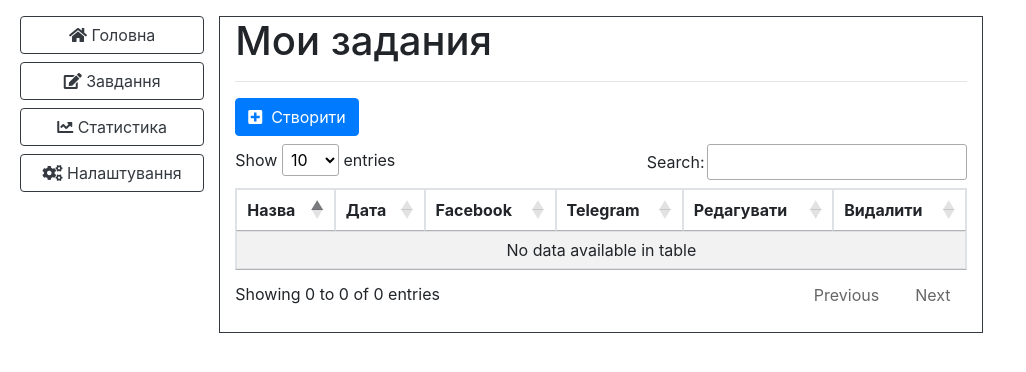
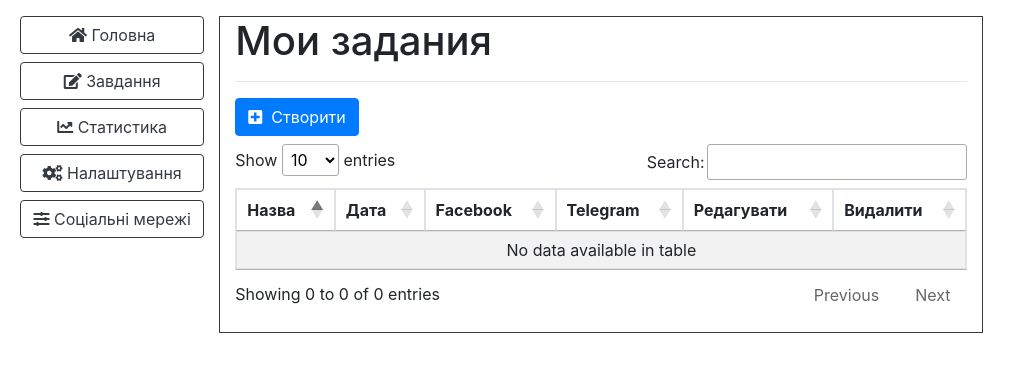
Before and after one commit to shevchenkodim/Auto-posting-service, a Django app: page /studio/tasks/ in a window 1280 px wide. Shown: the part 70-442 px from the top of the page, without its empty margins (0-1026 px from the left). Run offline with Django 3.2, Linux system fonts and the light colour scheme; the visitor is signed in with stand-in values (Sample User, id 1); data that the repository does not hold is empty; some libraries are stand-ins or nearby versions.

Commit message:
Improve urls in project and Create page Social Network
:Release Notes:

:Detailed Notes:

:Testing Performed:
No tests

:QA Notes:

:Issues Addressed:

Signed-off-by: Shevchenko Dmytro <dimashevchenko10021999@gmail.com>

```diff
--- a/first_page/urls.py
+++ b/first_page/urls.py
@@ -1,6 +1,7 @@
 from django.urls import path
 from . import views
 
+app_name = 'first_page'
 urlpatterns = [
     path('', views.page, name="first_page")
 ]
--- a/studio/urls.py
+++ b/studio/urls.py
@@ -1,7 +1,8 @@
 from django.urls import path
-from .views import Studio, Tasks, Taskscreate, Taskupdate, Statistics, Settings
+from .views import Studio, Tasks, Taskscreate, Taskupdate, Statistics, Settings, SocialNetworkPage
 from . import views
 
+app_name = 'studio'
 urlpatterns = [
     path('',                         Studio.as_view(),      name="studio"),
     path('profile/save',             views.saveprofile,     name='saveprofile'),
@@ -17,4 +18,5 @@ urlpatterns = [
     path('settings/delete/telegram', views.deletetelegram,  name="settingsdeletetelegram"),
     path('settings/create/facebbok', views.createfacebook,  name="settingscreatefacebook"),
     path('settings/delete/facebbok', views.deletefacebook,  name="settingsdeletefacebook"),
+    path('social-network',           SocialNetworkPage.as_view(), name="social_network_page"),
 ]
--- a/studio/views.py
+++ b/studio/views.py
@@ -40,6 +40,14 @@ def saveprofile(request):
         response_data = {'_code' : 1, '_status' : 'no' }
 
     return JsonResponse(response_data)
+
+
+class SocialNetworkPage(TemplateView):
+    template_name = "studio/social_network.html"
+
+    def get(self, request, *args, **kwargs):
+        return render(request, self.template_name)
+
 
 class Tasks(TemplateView):
     template_name = "studio/tasks.html"
--- a/templates/navbar.html
+++ b/templates/navbar.html
@@ -1,9 +1,9 @@
 <nav class="navbar navbar-static-top navbar-light bg-faded">
-  <a href="/" class="navbar-brand">Auto posting</a>
+  <a href="{% url 'first_page:first_page' %}" class="navbar-brand">Auto posting</a>
   <ul class="nav navbar-nav">
      {% if user.is_active %}
          <li class="nav-item">
-           <a class="nav-link" href="/studio/">Студія<span class="sr-only">(current)</span></a>
+           <a class="nav-link" href="{% url 'studio:studio' %}">Студія<span class="sr-only">(current)</span></a>
          </li>
          <li class="nav-item">
            <a class="nav-link" href="/logout/">Вихід<span class="sr-only">(current)</span></a>
--- a/templates/studio/main.html
+++ b/templates/studio/main.html
@@ -5,7 +5,7 @@
     <div class="portlet-body">
         <div class="row mb-3">
             <input name="csrf_token" type="hidden" id="csrf_token" value="{{ csrf_token }}">
-            <input type="hidden" id="url" value="{% url 'saveprofile' %}"/>
+            <input type="hidden" id="url" value="{% url 'studio:saveprofile' %}"/>
             <div class="col-6">
                 <h3>Ваш акаунт</h3>
                 <div class="img d-flex justify-content-center">
--- a/templates/studio/navbarstudio.html
+++ b/templates/studio/navbarstudio.html
@@ -1,5 +1,5 @@
 <nav class="navbar navbar-dark bg-dark">
-  <a href="/" class="navbar-brand">Auto posting</a>
+  <a href="{% url 'first_page:first_page' %}" class="navbar-brand">Auto posting</a>
   <form class="form-inline">
     <input class="form-control mr-sm-2" type="search" placeholder="Пошук" aria-label="Search">
     <button class="btn btn-outline-success my-2 my-sm-0" type="submit">Пошук</button>
--- a/templates/studio/studio_menu.html
+++ b/templates/studio/studio_menu.html
@@ -1,14 +1,17 @@
 <ul class="list-unstyled navbar-nav ml-1 bg-black">
     <li class="nav-item mt-2">
-      <a class="btn btn-outline-dark btn-block" href="/studio"><i class="fas fa-home"></i> Головна</a>
+      <a class="btn btn-outline-dark btn-block" href="{% url 'studio:studio' %}"><i class="fas fa-home"></i> Головна</a>
     </li>
     <li class="nav-item mt-2">
-      <a class="btn btn-outline-dark btn-block" href="/studio/tasks/"><i class="far fas fa-edit"></i> Завдання</a>
+      <a class="btn btn-outline-dark btn-block" href="{% url 'studio:tasks' %}"><i class="far fas fa-edit"></i> Завдання</a>
     </li>
     <li class="nav-item mt-2">
-      <a class="btn btn-outline-dark btn-block" href="/studio/statistics/"><i class="fas fa-chart-line"></i> Статистика</a>
+      <a class="btn btn-outline-dark btn-block" href="{% url 'studio:statistics' %}"><i class="fas fa-chart-line"></i> Статистика</a>
     </li>
     <li class="nav-item mt-2">
-      <a class="btn btn-outline-dark btn-block" href="/studio/settings/"><i class="fas fa-cogs"></i> Налаштування</a>
+      <a class="btn btn-outline-dark btn-block" href="{% url 'studio:settings' %}"><i class="fas fa-cogs"></i> Налаштування</a>
+    </li>
+    <li class="nav-item mt-2">
+      <a class="btn btn-outline-dark btn-block" href="{% url 'studio:social_network_page' %}"><i class="fas fa-sliders-h"></i> Соціальні мережі</a>
     </li>
 </ul>
--- a/templates/studio/task_create.html
+++ b/templates/studio/task_create.html
@@ -48,7 +48,7 @@
             </select>
         </div>
     </div>
-    <input type="hidden" id="url_add_task" value="{% url 'taskcreatenew' %}"/>
+    <input type="hidden" id="url_add_task" value="{% url 'studio:taskcreatenew' %}"/>
     <div class="mt-3 mb-3">
         <button type="button" class="addtaskpost btn btn-primary">Додати на виконання</button>
     </div>
--- a/templates/studio/task_update.html
+++ b/templates/studio/task_update.html
@@ -57,7 +57,7 @@
             </select>
         </div>
     </div>
-    <input type="hidden" id="url_update_task" value="{% url 'taskupdatesave' pk=post.id %}"/>
+    <input type="hidden" id="url_update_task" value="{% url 'studio:taskupdatesave' pk=post.id %}"/>
     <div class="mt-3 mb-3">
         <button type="button" class="updtaskpost btn btn-primary">Зберегти зміни</button>
     </div>
--- a/templates/studio/tasks.html
+++ b/templates/studio/tasks.html
@@ -3,9 +3,9 @@
 
 {% block content %}
     <h1>Мои задания</h1><hr>
-    <a class="btn btn-primary" href="{% url 'taskcreate' %}" role="button"><i class="fas fa-plus-square"></i>&nbsp;&nbsp;Створити</a>
+    <a class="btn btn-primary" href="{% url 'studio:taskcreate' %}" role="button"><i class="fas fa-plus-square"></i>&nbsp;&nbsp;Створити</a>
     <input name="csrf_token" type="hidden" id="csrf_token" value="{{ csrf_token }}">
-    <input type="hidden" id="url_delete_task" value="{% url 'taskdelete' %}"/>
+    <input type="hidden" id="url_delete_task" value="{% url 'studio:taskdelete' %}"/>
     <div class="mt-2 mb-3">
         <table id="myTable" class="table table-striped table-bordered" style="width:100%">
             <thead>
@@ -26,7 +26,7 @@
                     <td>{% if post.sn_facebook %}{% if post.facebook_result %}Виконано{% else %}Не виконано{% endif %}{% else %}Not connection{% endif %}</td>
                     <td>{% if post.sn_telegram %}{% if post.telegram_result %}Виконано{% else %}Не виконано{% endif %}{% else %}Not connection{% endif %}</td>
                     <td><div class="d-flex justify-content-center">
-                        <a class="btn btn-primary" href="{% url 'taskupdate' pk=post.id %}" role="button"><i class="fas fa-edit"></i></a>
+                        <a class="btn btn-primary" href="{% url 'studio:taskupdate' pk=post.id %}" role="button"><i class="fas fa-edit"></i></a>
                     </div></td>
                     <td><div class="d-flex justify-content-center">
                         <a class="deletetask btn btn-primary" id="{{ post.id }}" href="#" role="button"><i class="fas fa-trash"></i></a>
```
Also changed, not shown: templates/studio/settings.html (+4 -4 lines), templates/studio/social_network.html (added, +9 -0 lines).
